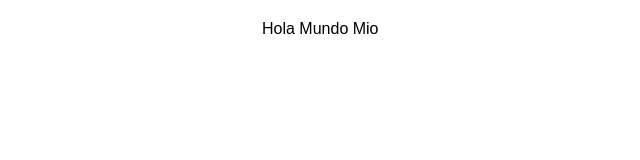
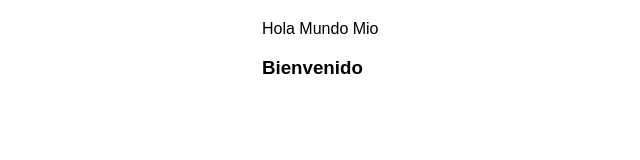
Before and after one commit to yamiled12-debug/mi_primer_app_suri, a website: page src/index.html in a window 1280 px wide. Shown: the whole page, without its empty margins (58-698 px from the left). Drawn offline with Linux system fonts and the light colour scheme.

Commit message:
// Nuevas etiquetas

```diff
--- a/src/index.html
+++ b/src/index.html
@@ -10,6 +10,8 @@
 
 <body>
   <main>Hola Mundo Mio</h1>
+  <h3>Bienvenido</h3>
+
   </main>
 </body>
 
```
